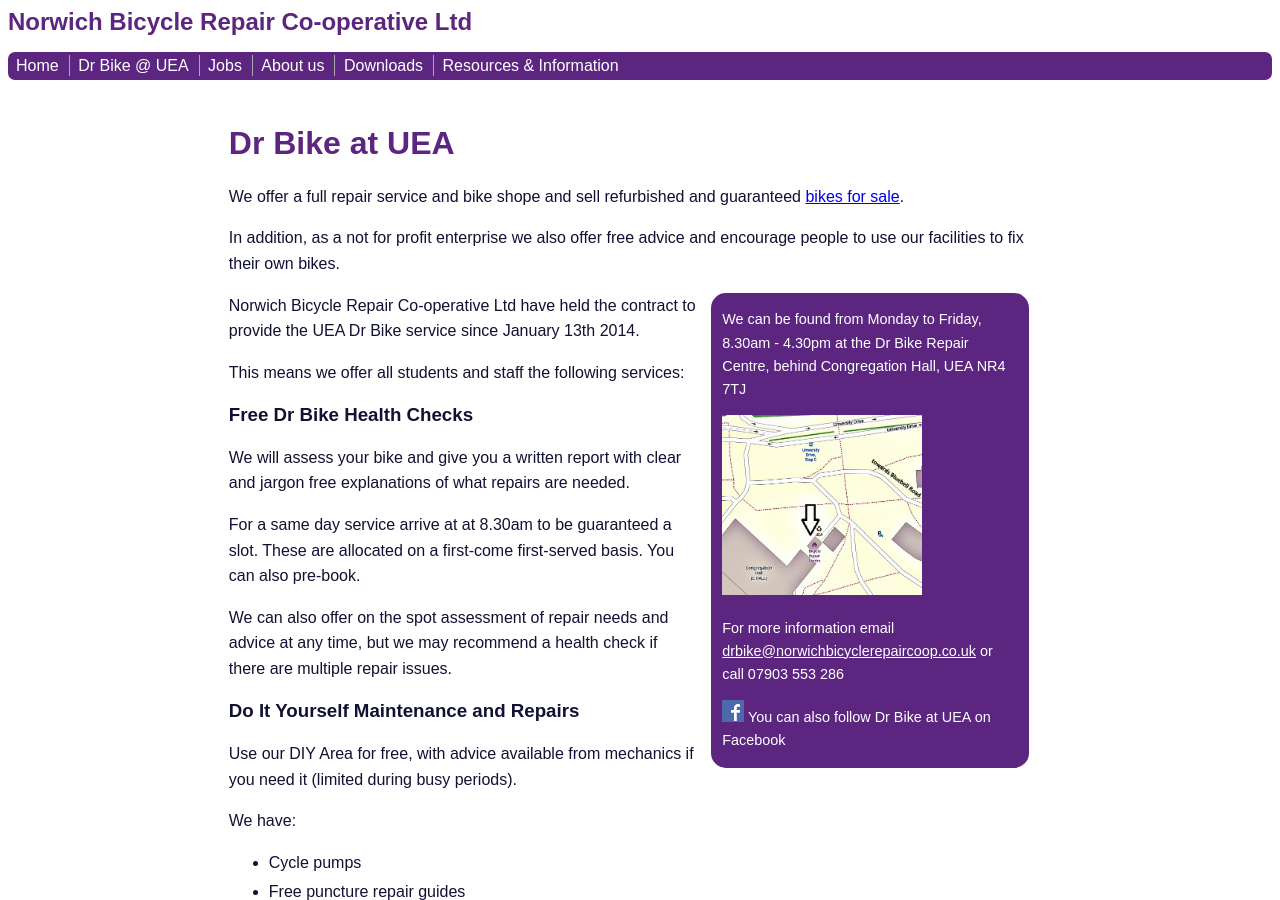
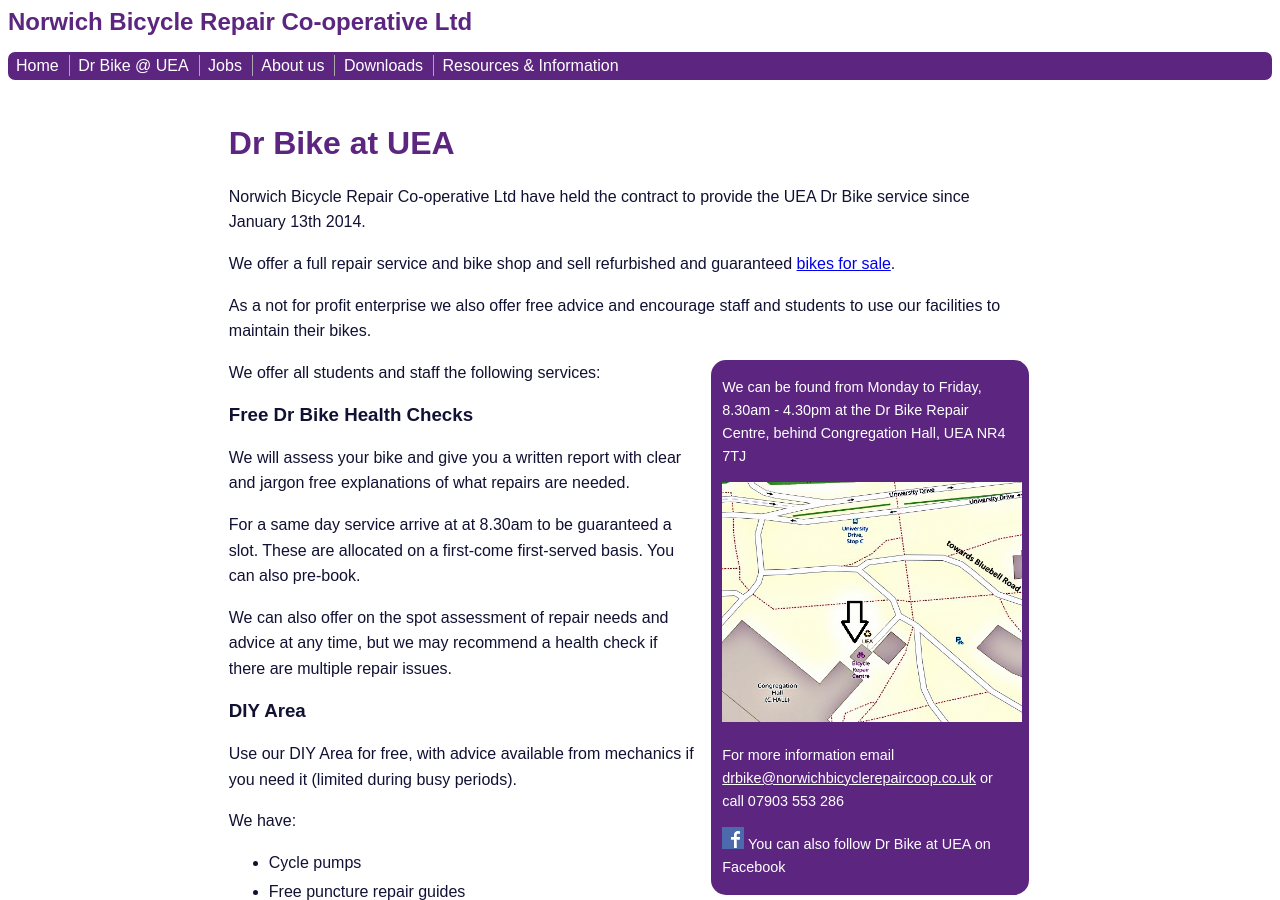
Before and after one commit to norwichbicyclerepaircooperative/norwichbicyclerepaircooperative.github.io, a Jekyll site: the page built from dr-bike-uea/index.md, in a window 1280 px wide and 900 px high. Built offline with Jekyll 4.4.1, drawn with Linux system fonts in a browser that asks for light colours.

Commit message:
Update index.md

```diff
--- a/dr-bike-uea/index.md
+++ b/dr-bike-uea/index.md
@@ -5,15 +5,18 @@
 
 Dr Bike at UEA
 ==============
-We offer a full repair service and bike shope and sell refurbished and guaranteed [bikes for sale](/bikes-for-sale/).
+Norwich Bicycle Repair Co-operative Ltd have held the contract to provide the
+UEA Dr Bike service since January 13th 2014.
 
-In addition, as a not for profit enterprise we also offer free advice and encourage people to use our facilities to fix their own bikes.
+We offer a full repair service and bike shop and sell refurbished and guaranteed [bikes for sale](/bikes-for-sale/).
+
+As a not for profit enterprise we also offer free advice and encourage staff and students to use our facilities to maintain their bikes.
 
 {% capture sidebar_text %}
 We can be found from Monday to Friday, 8.30am - 4.30pm at the Dr Bike Repair
 Centre, behind Congregation Hall, UEA NR4 7TJ
 
-[<img src="/static/images/map_final.jpg" width="200" height="180" />](https://www.openstreetmap.org/#map=19/52.62222/1.24295)
+[<img src="/static/images/map_final.jpg" width="300" height="240" />](https://www.openstreetmap.org/#map=19/52.62222/1.24295)
 
 For more information email [drbike@norwichbicyclerepaircoop.co.uk](mailto:drbike@norwichbicyclerepaircoop.co.uk) or call 07903 553 286
 
@@ -21,10 +24,7 @@
 {% endcapture %}
 {% include sidebar.html %}
 
-Norwich Bicycle Repair Co-operative Ltd have held the contract to provide the
-UEA Dr Bike service since January 13th 2014.
-
-This means we offer all students and staff the following services:
+We offer all students and staff the following services:
 
 ### Free Dr Bike Health Checks ###
 
@@ -37,7 +37,7 @@
 We can also offer on the spot assessment of repair needs and advice at any time,
 but we may recommend a health check if there are multiple repair issues.
 
-### Do It Yourself Maintenance and Repairs ###
+### DIY Area ###
 
 Use our DIY Area for free, with advice available from mechanics if you need it
 (limited during busy periods).
@@ -48,6 +48,11 @@
  * Oil, rags, brushes and gloves
  * A range of tools, labelled and free to use
 
+<img src="/static/images/diy_tool_board.jpg" width="300" height="240" />
+
+<img src="/static/images/DIY_area_in_use.jpg" width="300" height="240" />
+
+
 ### Education and Workshops ###
 
 Contact us to find out how you can book us to run a workshop for your staff or students
```
